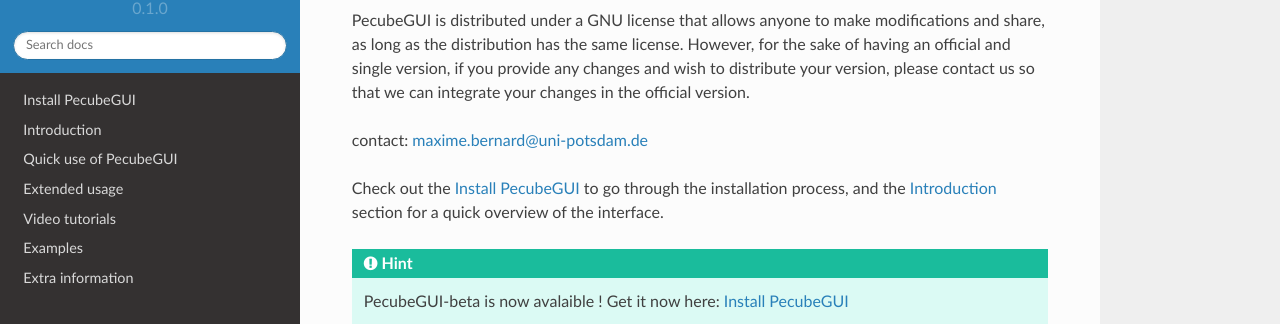
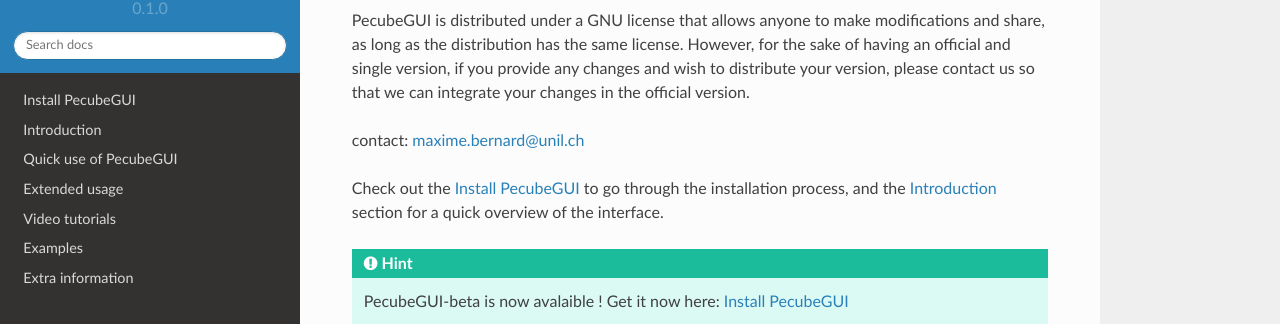
Before and after one commit to MBernAca/PecubeGUI_Doc, a Sphinx documentation site: the page built from docs/source/index.rst, in a window 1280 px wide and 900 px high. Shown: the part 295-619 px from the top of the window. Built offline with Sphinx 7.4.7 and the Read the Docs theme 2.0.0, drawn with Linux system fonts in a browser that asks for light colours.

Commit message:
Update index.rst

```diff
--- a/docs/source/index.rst
+++ b/docs/source/index.rst
@@ -10,7 +10,7 @@
 distribution has the same license. However, for the sake of having an official and single version, if you provide any changes and
 wish to distribute your version, please contact us so that we can integrate your changes in the official version.
 
-contact: maxime.bernard@uni-potsdam.de
+contact: maxime.bernard@unil.ch
 
 Check out the :doc:`installation` to go through the installation process, and
 the :doc:`introduction` section for a quick overview of the interface.
```
